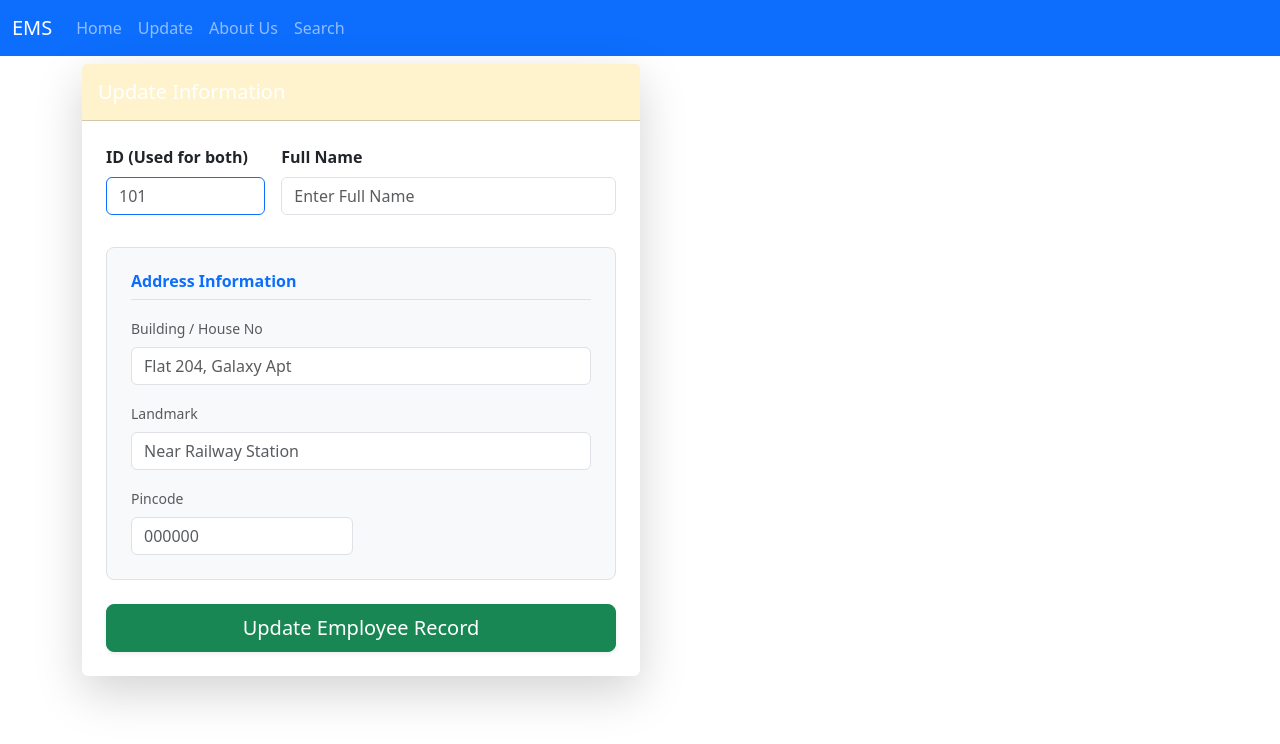
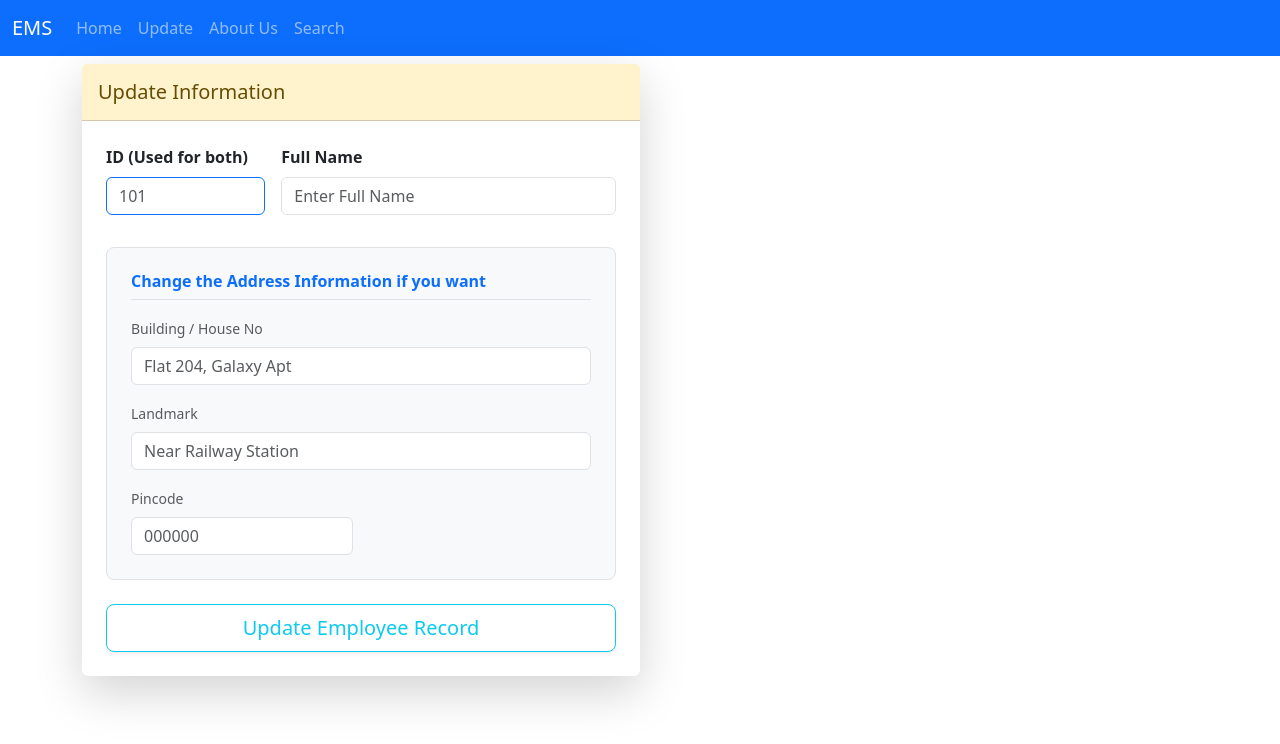
Before and after one commit to Nikhilbhamare11/Employee-Management-System, an Angular app in the folder Frontend/: page /delete in a window 1280 px wide. Shown: the top 744 px of the page. Built offline with nearby package versions, Linux system fonts and the light colour scheme.

Commit message:
Some Changes

```diff
--- a/Frontend/src/app/update/update.html
+++ b/Frontend/src/app/update/update.html
@@ -1,7 +1,7 @@
 <div class="container py-2">
     <div class="ml-5 col-md-6">
         <div class="card shadow-lg border-0">
-            <div class="card-header bg-warning-subtle text-white py-3">
+            <div class="card-header bg-warning-subtle text-warning-emphasis py-3">
                 <h5 class="mb-0">Update Information</h5>
             </div>
             <div class="card-body p-4">
@@ -19,7 +19,7 @@
                         <div class="col-12">
                             <div class="bg-light p-4 rounded-3 mt-3 border">
                                 <h6 class="text-primary mb-3 fw-bold border-bottom pb-2">
-                                    <i class="bi bi-house-door"></i> Address Information
+                                    <i class="bi bi-house-door"></i> Change the Address Information if you want
                                 </h6>
                                 <div class="row g-3">
                                     <div class="col-md-12">
@@ -40,7 +40,8 @@
                             </div>
                         </div>
                         <div class="col-12 d-grid mt-4">
-                            <button type="submit" class="btn btn-success btn-lg shadow-sm">Update Employee
+                            <button type="submit" class="btn btn-outline-info btn-lg shadow-sm">Update
+                                Employee
                                 Record</button>
                         </div>
                     </div>
```
